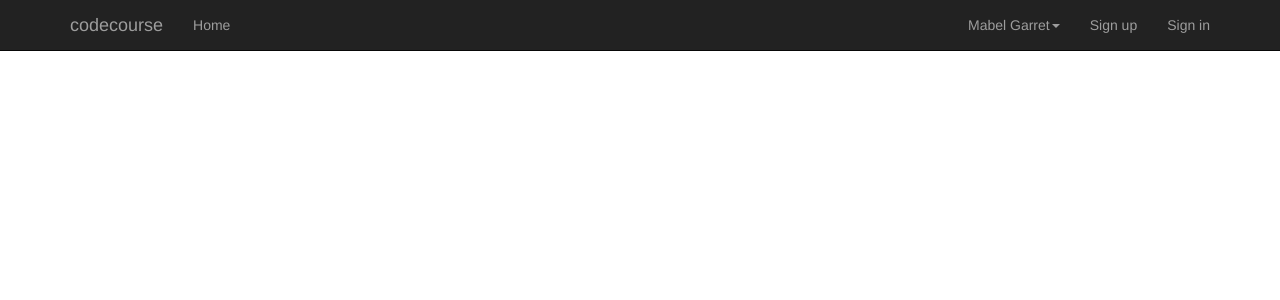
After one commit to rezaerbe/slim3-erbe, a PHP site: template resources/views/templates/app.twig in a window 1280 px wide. The commit adds this page. Shown: the top 300 px of the page. Run offline with PHP 8.4, Linux system fonts and the light colour scheme; the template is opened without the code that fills it, so the values that code supplies are empty; some libraries are stand-ins or nearby versions.

Commit message:
the base template

```diff
--- a/resources/views/home.twig
+++ b/resources/views/home.twig
@@ -1 +1,5 @@
-Home
+{% extends "templates/app.twig" %}
+
+{% block content %}
+    Home
+{% endblock %}
--- /dev/null
+++ b/resources/views/templates/app.twig
@@ -0,0 +1,27 @@
+<!DOCTYPE html>
+<html lang="en">
+<head>
+    <meta charset="UTF-8">
+    <meta name="viewport" content="width=device-width, initial-scale=1.0">
+    <title>Slim 3 eRBe</title>
+
+    <link rel="stylesheet" href="https://maxcdn.bootstrapcdn.com/bootstrap/3.3.6/css/bootstrap.min.css" integrity="sha384-1q8mTJOASx8j1Au+a5WDVnPi2lkFfwwEAa8hDDdjZlpLegxhjVME1fgjWPGmkzs7" crossorigin="anonymous">
+
+</head>
+<body>
+
+    {% include "templates/partials/navigation.twig" %}
+
+    <div class="container">
+        {% block content %}
+
+        {% endblock %}
+    </div>
+
+    <script src="https://cdnjs.cloudflare.com/ajax/libs/jquery/2.2.2/jquery.min.js"></script>
+    <script src="https://maxcdn.bootstrapcdn.com/bootstrap/3.3.6/js/bootstrap.min.js" integrity="sha384-0mSbJDEHialfmuBBQP6A4Qrprq5OVfW37PRR3j5ELqxss1yVqOtnepnHVP9aJ7xS" crossorigin="anonymous"></script>
+
+    <link rel="stylesheet" href="{{ base_url() }}/css/app.css">
+
+</body>
+</html>
--- /dev/null
+++ b/resources/views/templates/partials/navigation.twig
@@ -0,0 +1,29 @@
+<nav class="navbar navbar-inverse navbar-fixed-top">
+	<div class="container">
+		<div class="navbar-header">
+			<button type="button" class="navbar-toggle collapsed" data-toggle="collapse" data-target="#navbar" aria-expanded="false" aria-controls="navbar">
+				<span class="sr-only">Toggle navigation</span>
+				<span class="icon-bar"></span>
+				<span class="icon-bar"></span>
+				<span class="icon-bar"></span>
+			</button>
+			<a class="navbar-brand" href="#">codecourse</a>
+		</div>
+		<div id="navbar" class="collapse navbar-collapse">
+			<ul class="nav navbar-nav">
+				<li><a href="#">Home</a></li>
+			</ul>
+			<ul class="nav navbar-nav navbar-right">
+				<li class="dropdown">
+					<a href="#" class="dropdown-toggle" data-toggle="dropdown" role="button" aria-haspopup="true" aria-expanded="false">Mabel Garret<span class="caret"></span></a>
+					<ul class="dropdown-menu">
+						<li><a href="#">Change password</a></li>
+						<li><a href="#">Sign out</a></li>
+					</ul>
+				</li>
+				<li><a href="#">Sign up</a></li>
+				<li><a href="#">Sign in</a></li>
+			</ul>
+		</div>
+	</div>
+</nav>
```
Also changed, not shown: test.html (added, +27 -0 lines), public/css/app.css (added).
